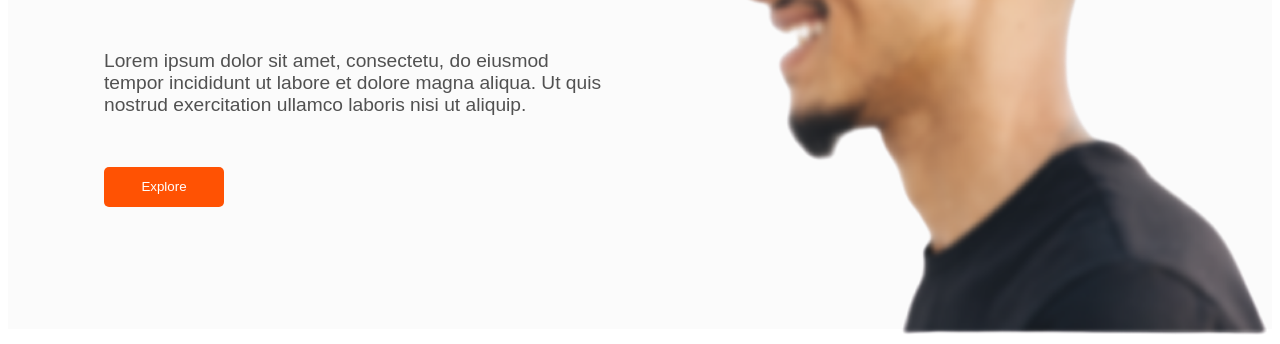
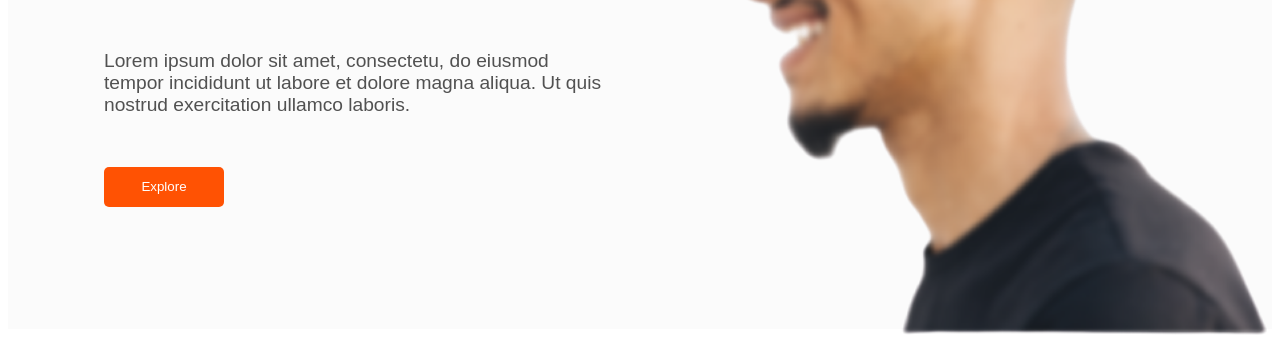
Before and after one commit to akshitsuri/josh-technologies-assignment, a plain HTML site: page index.html in a window 1280 px wide. Shown: the part 509-853 px from the top of the page. Drawn offline with Linux system fonts and the light colour scheme.

```diff
--- a/index.html
+++ b/index.html
@@ -35,7 +35,7 @@
             <p class="sub-title-head">Trending Blog</p>
         </div>
             <h3 class="main-heading">Dreams of an unique ideas scattered through a deserted.</h3>
-            <p class="sub-heading">Lorem ipsum dolor sit amet, consectetu, do eiusmod tempor incididunt ut labore et dolore magna aliqua. Ut quis nostrud exercitation ullamco laboris nisi ut aliquip.</p>
+            <p class="sub-heading">Lorem ipsum dolor sit amet, consectetu, do eiusmod tempor incididunt ut labore et dolore magna aliqua. Ut quis nostrud exercitation ullamco laboris.</p>
             <button id="explore">Explore</button>
        </div>
      <img id="man" src="./img/man.png"/>
```
